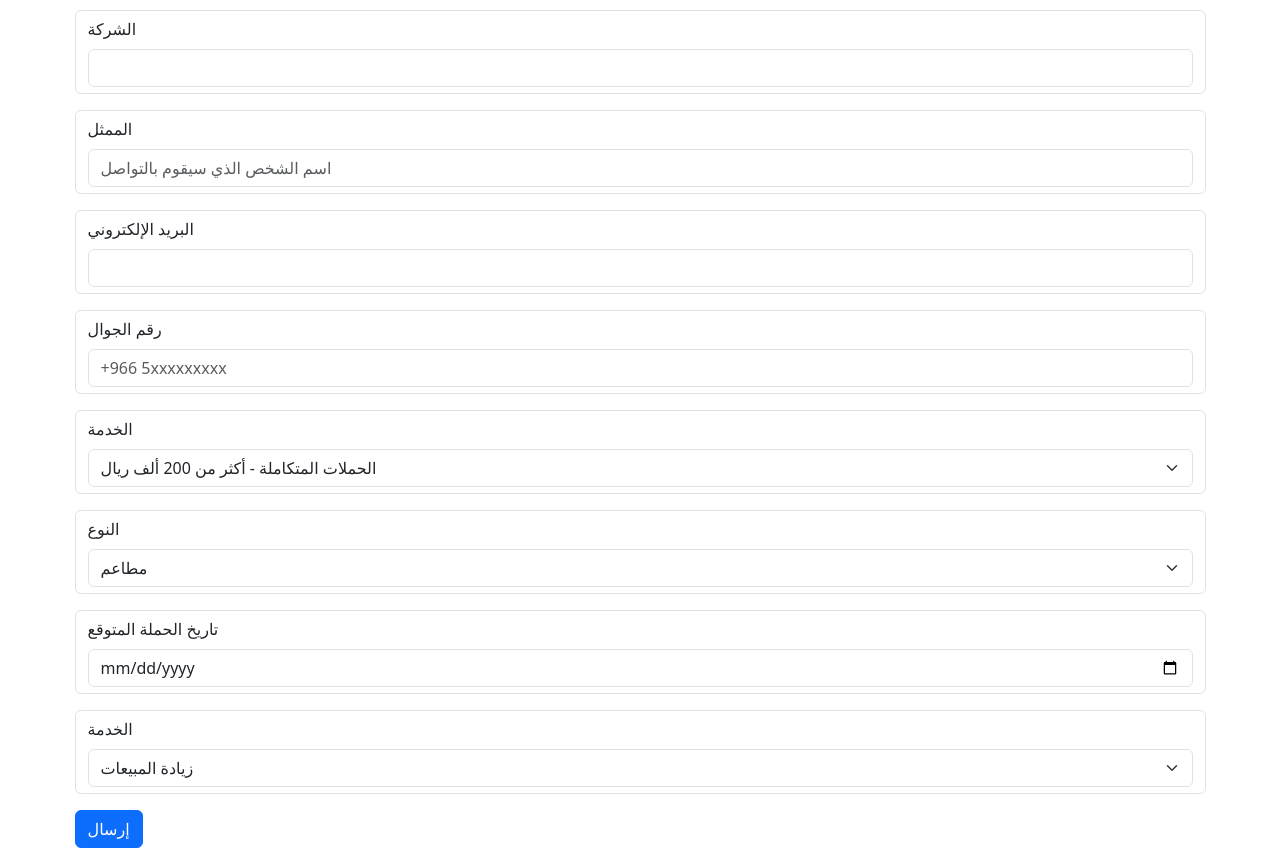
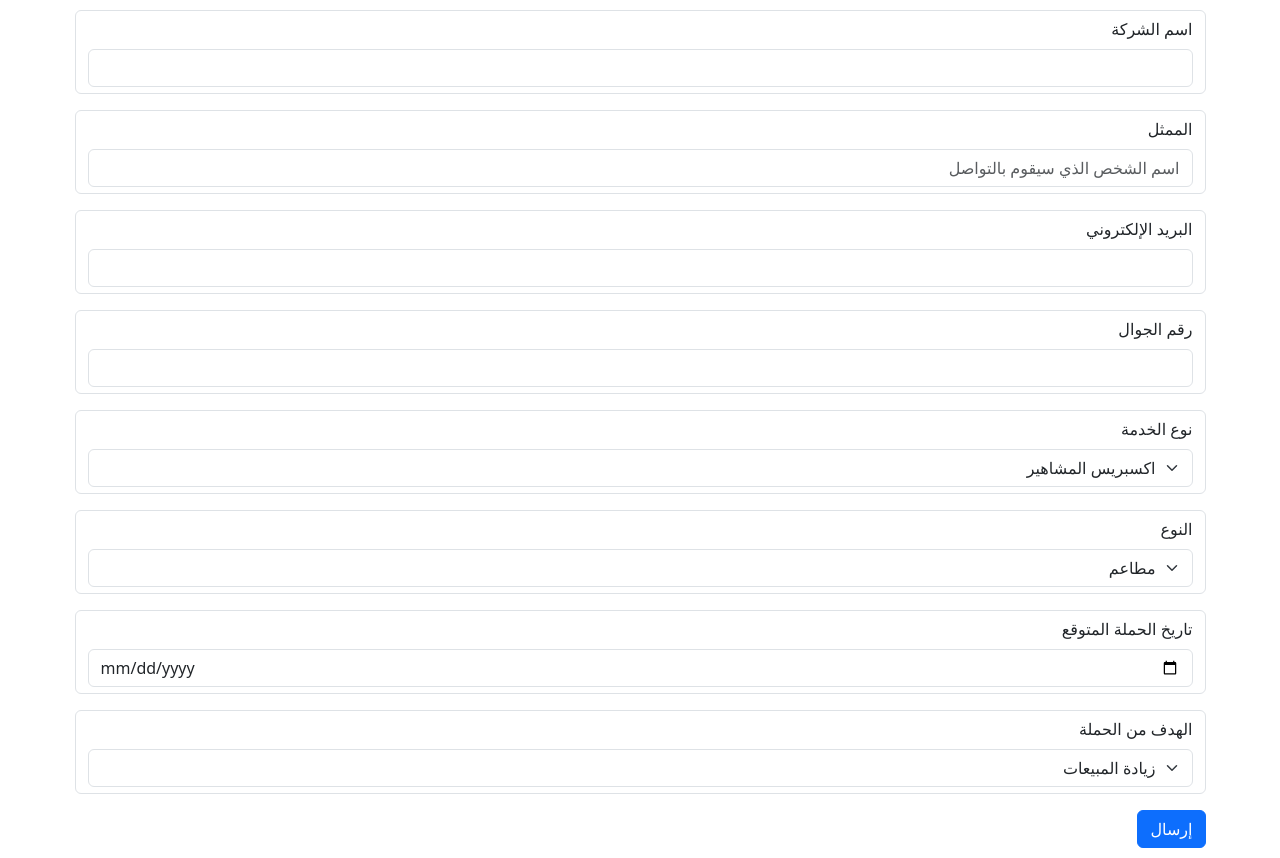
Before and after one commit to mohmj/RQ, a Django app: page / in a window 1280 px wide. Run offline with Django 4.2, Linux system fonts and the light colour scheme; some libraries are stand-ins or nearby versions.

Commit message:
Update base.html & home_page.html

```diff
--- a/RQ/templates/Customer/home_page.html
+++ b/RQ/templates/Customer/home_page.html
@@ -4,38 +4,38 @@
     <form method="post" action="/createOrder">
       {% csrf_token %}
   <div class="mb-3 form-control">
-    <label for="company" class="form-label">الشركة</label>
-    <input type="text" class="form-control" id="company" name="company" aria-describedby="emailHelp">
+    <label for="company" class="form-label">اسم الشركة</label>
+    <input type="text" class="form-control" id="company" name="company" aria-describedby="emailHelp" required>
 <!--    <span class="text-danger">danger</span>-->
   </div>
   <div class="mb-3 form-control">
     <label for="contactPerson" class="form-label">الممثل</label>
-    <input type="text" class="form-control" id="contactPerson" name="contactPerson" aria-describedby="emailHelp" placeholder="اسم الشخص الذي سيقوم بالتواصل">
+    <input type="text" class="form-control" id="contactPerson" name="contactPerson" aria-describedby="emailHelp" placeholder="اسم الشخص الذي سيقوم بالتواصل" required>
 <!--    <span class="text-danger">danger</span>-->
   </div>
   <div class="mb-3 form-control">
     <label for="email" class="form-label">البريد الإلكتروني</label>
-    <input type="email" class="form-control" id="email" name="v" aria-describedby="emailHelp">
+    <input type="email" class="form-control" id="email" name="v" aria-describedby="emailHelp" required>
 <!--    <span class="text-danger">danger</span>-->
   </div>
   <div class="mb-3 form-control">
     <label for="phone" class="form-label">رقم الجوال</label>
-    <input type="text" class="form-control" id="phone" name="phone" aria-describedby="emailHelp" placeholder="+966 5xxxxxxxxx">
+    <input type="text" class="form-control" id="phone" name="phone" aria-describedby="emailHelp" required>
 <!--    <span class="text-danger">danger</span>-->
   </div>
   <div class="mb-3 form-control">
-    <label for="service" class="form-label">الخدمة</label>
-    <select name="service" id="service" class="form-select" aria-label="Default select example">
-      <option selected value="campaigns">الحملات المتكاملة - أكثر من 200 ألف ريال</option>
-      <option value="socialMediaAccountsManagement">إدارة حسابات السوشيال ميديا</option>
+    <label for="service" class="form-label">نوع الخدمة</label>
+    <select name="service" id="service" class="form-select" aria-label="Default select example" required>
+      <option  value="campaigns">الحملات المتكاملة</option>
+      <option value="socialMediaAccountsManagement">إدارة حسابات السوشال ميديا</option>
       <option value="Ads">الإعلانات الممولة</option>
-      <option value="express">اكسبريس المشاهير ( سناب - تيكتوك - تويتر )</option>
+      <option selected value="express"><i class="fa-brands fa-instagram" style="color: #000000;padding:0px 5px 0px 5px" ></i> اكسبريس المشاهير </option>
     </select>
 <!--    <span class="text-danger">danger</span>-->
   </div>
   <div class="mb-3 form-control">
     <label for="type" class="form-label">النوع</label>
-    <select name="type" id="type" class="form-select" aria-label="Default select example" onChange="checkTypeOption()">
+    <select name="type" id="type" class="form-select" aria-label="Default select example" onChange="checkTypeOption()" required>
       <option selected value="restaurants">مطاعم</option>
       <option  value="ecommerce">تجارة إلكترونية</option>
       <option  value="apps">تطبيقات</option>
@@ -45,23 +45,23 @@
     </select>
 <!--    <span class="text-danger">danger</span>-->
     <div id="elseTypeDiv" style="display: none; margin:10px 0px;">
-    <input type="text" class="form-control" id="elseType" name="elseType" aria-describedby="emailHelp">
+    <input type="text" class="form-control" id="elseType" name="elseType" required>
   </div>
   </div>
   <div class="mb-3 form-control">
     <label for="date" class="form-label">تاريخ الحملة المتوقع</label>
-    <input type="date" class="form-control" id="date" name="date" aria-describedby="emailHelp">
+    <input type="date" class="form-control" id="date" name="date" required>
 <!--    <span class="text-danger">danger</span>-->
   </div>
   <div class="mb-3 form-control">
-    <label for="goal" class="form-label">الخدمة</label>
+    <label for="goal" class="form-label">الهدف من الحملة</label>
     <select name="goal" id="goal" class="form-select" aria-label="Default select example" onChange="checkServiceOption()">
       <option selected value="sales">زيادة المبيعات</option>
       <option value="consciousness">زيادة الوعي ( الشركة أو منتج )</option>
     </select>
 <!--    <span class="text-danger">danger</span>-->
         <div id="elseServiceDiv" style="display: none; margin:10px 0px;">
-    <input type="text" class="form-control" id="elseService" name="elseService" aria-describedby="emailHelp">
+    <input type="text" class="form-control" id="elseService" name="elseService" required>
   </div>
   </div>
 
--- a/RQ/templates/base.html
+++ b/RQ/templates/base.html
@@ -1,6 +1,6 @@
 <!DOCTYPE html>
 {% load static %}
-<html lang="en">
+<html lang="en" dir="rtl">
 <head>
     <meta charset="UTF-8">
     <title>RQ</title>
```
